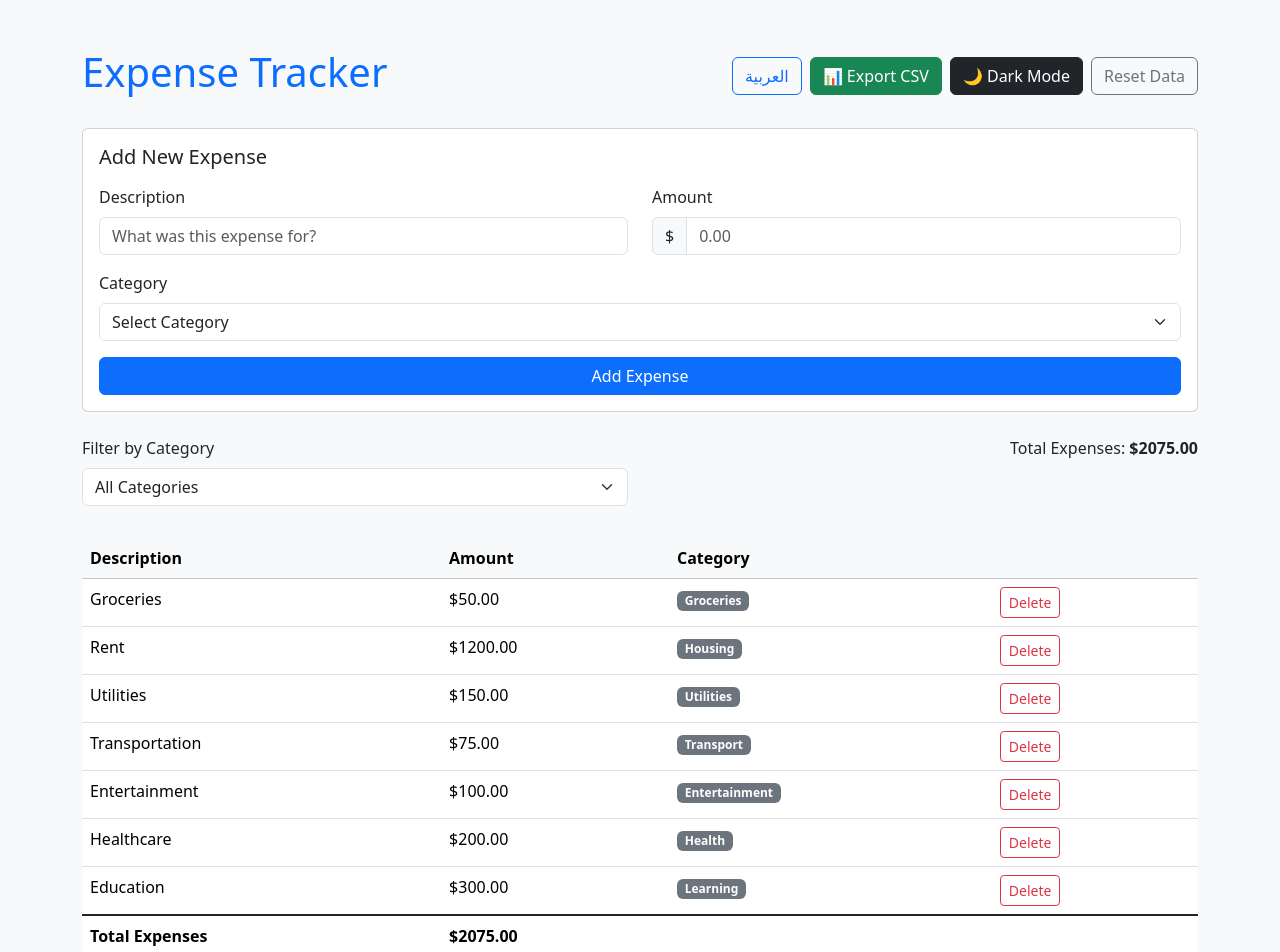
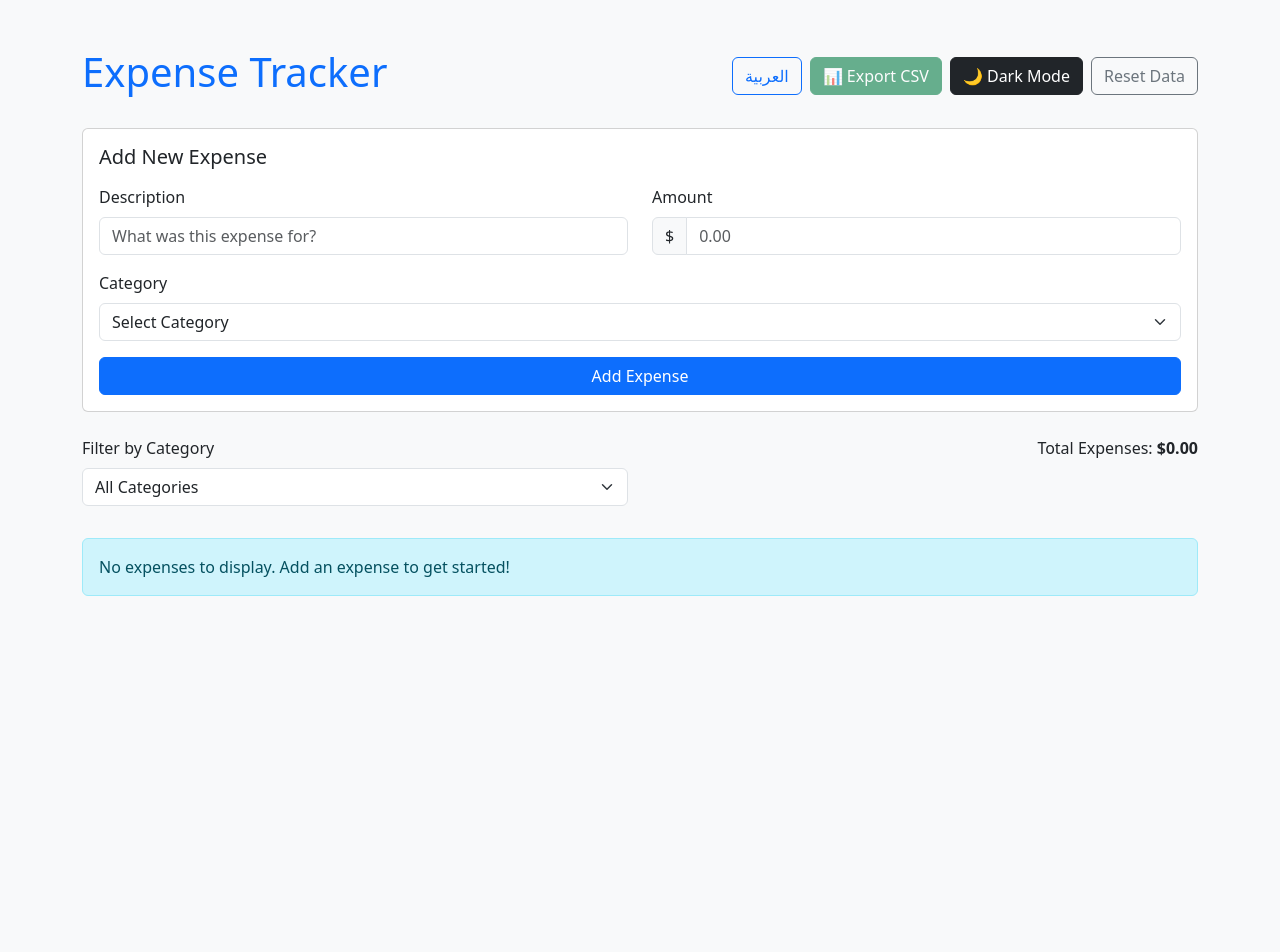
Before and after one commit to ibrahimelothmani/Expense-Tracker, a React (Vite) app: page / in a window 1280 px wide. Shown: the top 952 px of the page. After the commit the page ends 800 px from the top, so only its background shows below. Built offline with nearby package versions, Linux system fonts and the light colour scheme.

Commit message:
remove the default Expenses

```diff
--- a/src/App.tsx
+++ b/src/App.tsx
@@ -15,15 +15,7 @@ interface Expense {
 }
 
 // Default expenses
-const defaultExpenses: Expense[] = [
-  { id: 1, description: 'Groceries', amount: 50.0, category: 'Groceries' },
-  { id: 2, description: 'Rent', amount: 1200.0, category: 'Housing' },
-  { id: 3, description: 'Utilities', amount: 150.0, category: 'Utilities' },
-  { id: 4, description: 'Transportation', amount: 75.0, category: 'Transport' },
-  { id: 5, description: 'Entertainment', amount: 100.0, category: 'Entertainment' },
-  { id: 6, description: 'Healthcare', amount: 200.0, category: 'Health' },
-  { id: 7, description: 'Education', amount: 300.0, category: 'Learning' },
-];
+const defaultExpenses: Expense[] = [];
 
 const App = () => {
   const { t, isRtl } = useLanguage();
```
